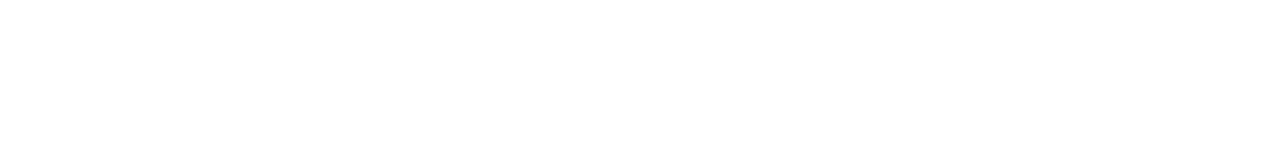
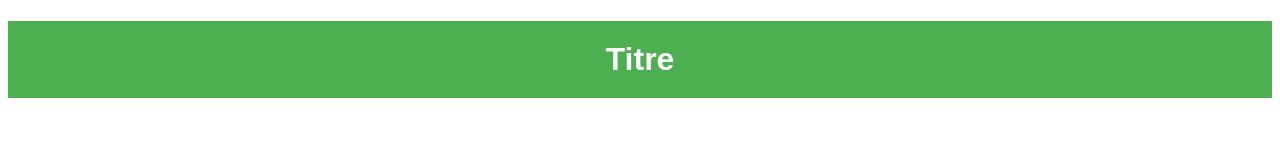
Before and after one commit to lawic-cs/testt, a plain HTML site: page Index.html in a window 1280 px wide. Drawn offline with Linux system fonts and the light colour scheme.

Commit message:
Enhance Index.html with meta tags and styles
Added meta tags for character set and viewport, and styled header.

```diff
--- a/Index.html
+++ b/Index.html
@@ -1,6 +1,20 @@
 <!DOCTYPE html>
 <html lang="fr">
 <head>
+  <meta charset="UTF-8">
+  <meta name="viewport" content="width=device-width, initial-scale=1.0">
   <title>Titre de la page</title>
+  <style>
+    .bar {
+      background-color: #4CAF50;
+      color: white;
+      text-align: center;
+      padding: 20px;
+      font-family: Arial, sans-serif;
+    }
+  </style>
 </head>
+<body>
+  <h1 class="bar">Titre</h1>
+</body>
 </html>
```
